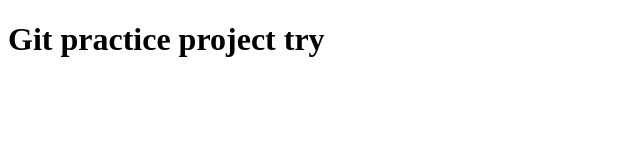
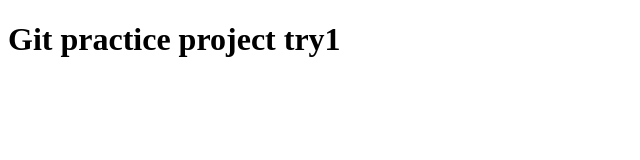
Before and after one commit to Reppypurpose/git-practice, a plain HTML site: page index.html in a window 1280 px wide. Shown: the full height of the page, 0-640 px from the left. Drawn offline with Linux system fonts and the light colour scheme.

Commit message:
changes added

```diff
--- a/index.html
+++ b/index.html
@@ -4,6 +4,6 @@
 	<title>Git First Project </title>
 </head>
 <body>
-	<h1> Git practice project try </h1>
+	<h1> Git practice project try1</h1>
 </body>
 </html>
```
